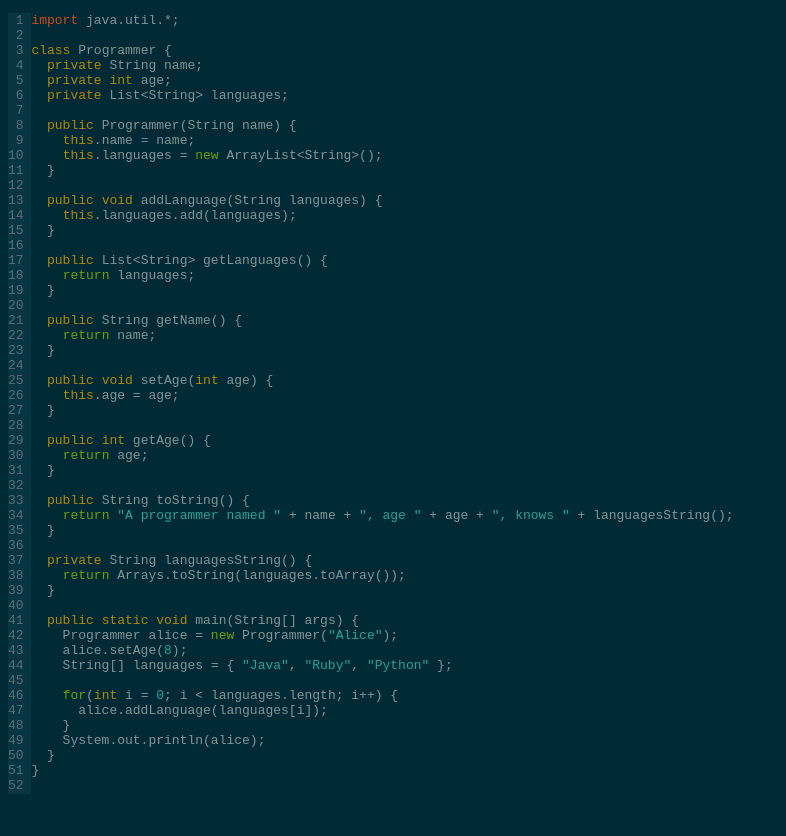
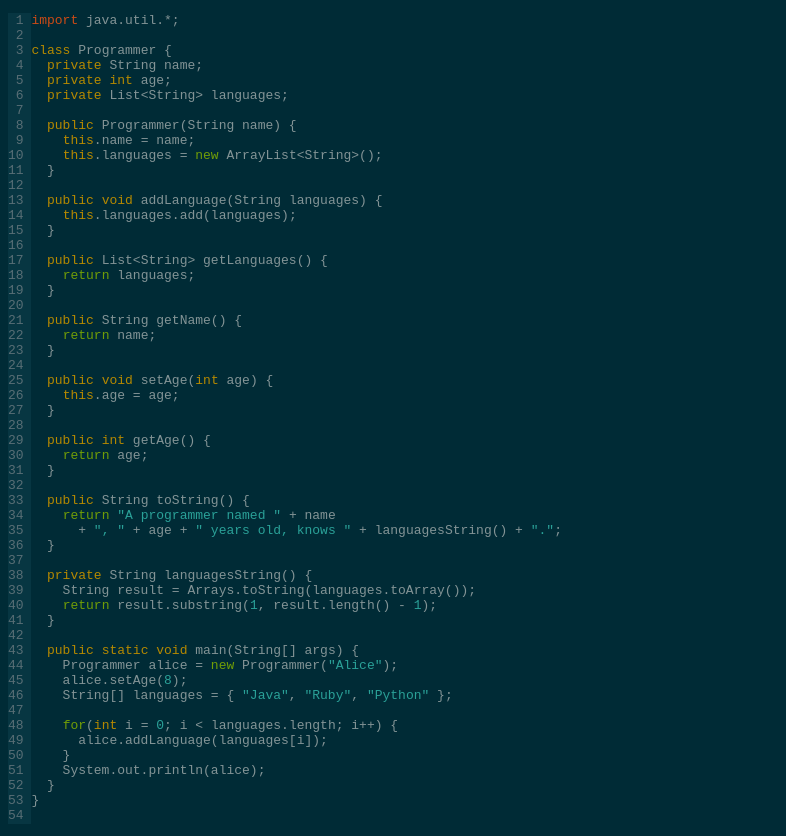
Before and after one commit to weilu/java-vs-ruby-syntax, a plain HTML site: page programmer.java.html in a window 1280 px wide. Shown: the whole page, without its empty margins (0-786 px from the left). Before the commit the page ends 806 px from the top, so only its background shows below. Drawn offline with Linux system fonts and the light colour scheme.

Commit message:
Update generated html pages (unimportant)

```diff
--- a/programmer.java.html
+++ b/programmer.java.html
@@ -2,7 +2,7 @@
 <html>
 <head>
 <meta http-equiv="content-type" content="text/html; charset=UTF-8">
-<title>~/workspace/gist/programmer.java.html</title>
+<title>~/workspace/java-vs-ruby-syntax/programmer.java.html</title>
 <meta name="Generator" content="Vim/7.3">
 <meta name="plugin-version" content="vim7.3_v12">
 <meta name="syntax" content="java">
@@ -56,25 +56,27 @@ body { font-family: monospace; color: #839496; background-color: #002b36; }
 <span class="LineNr">31 </span>  }
 <span class="LineNr">32 </span>
 <span class="LineNr">33 </span>  <span class="Type">public</span> String toString() {
-<span class="LineNr">34 </span>    <span class="Statement">return</span> <span class="Constant">&quot;A programmer named &quot;</span> + name + <span class="Constant">&quot;, age &quot;</span> + age + <span class="Constant">&quot;, knows &quot;</span> + languagesString();
-<span class="LineNr">35 </span>  }
-<span class="LineNr">36 </span>
-<span class="LineNr">37 </span>  <span class="Type">private</span> String languagesString() {
-<span class="LineNr">38 </span>    <span class="Statement">return</span> Arrays.toString(languages.toArray());
-<span class="LineNr">39 </span>  }
-<span class="LineNr">40 </span>
-<span class="LineNr">41 </span>  <span class="Type">public</span> <span class="Type">static</span> <span class="Type">void</span> main(String[] args) {
-<span class="LineNr">42 </span>    Programmer alice = <span class="Statement">new</span> Programmer(<span class="Constant">&quot;Alice&quot;</span>);
-<span class="LineNr">43 </span>    alice.setAge(<span class="Constant">8</span>);
-<span class="LineNr">44 </span>    String[] languages = { <span class="Constant">&quot;Java&quot;</span>, <span class="Constant">&quot;Ruby&quot;</span>, <span class="Constant">&quot;Python&quot;</span> };
-<span class="LineNr">45 </span>
-<span class="LineNr">46 </span>    <span class="Statement">for</span>(<span class="Type">int</span> i = <span class="Constant">0</span>; i &lt; languages.length; i++) {
-<span class="LineNr">47 </span>      alice.addLanguage(languages[i]);
-<span class="LineNr">48 </span>    }
-<span class="LineNr">49 </span>    System.out.println(alice);
-<span class="LineNr">50 </span>  }
-<span class="LineNr">51 </span>}
-<span class="LineNr">52 </span>
+<span class="LineNr">34 </span>    <span class="Statement">return</span> <span class="Constant">&quot;A programmer named &quot;</span> + name
+<span class="LineNr">35 </span>      + <span class="Constant">&quot;, &quot;</span> + age + <span class="Constant">&quot; years old, knows &quot;</span> + languagesString() + <span class="Constant">&quot;.&quot;</span>;
+<span class="LineNr">36 </span>  }
+<span class="LineNr">37 </span>
+<span class="LineNr">38 </span>  <span class="Type">private</span> String languagesString() {
+<span class="LineNr">39 </span>    String result = Arrays.toString(languages.toArray());
+<span class="LineNr">40 </span>    <span class="Statement">return</span> result.substring(<span class="Constant">1</span>, result.length() - <span class="Constant">1</span>);
+<span class="LineNr">41 </span>  }
+<span class="LineNr">42 </span>
+<span class="LineNr">43 </span>  <span class="Type">public</span> <span class="Type">static</span> <span class="Type">void</span> main(String[] args) {
+<span class="LineNr">44 </span>    Programmer alice = <span class="Statement">new</span> Programmer(<span class="Constant">&quot;Alice&quot;</span>);
+<span class="LineNr">45 </span>    alice.setAge(<span class="Constant">8</span>);
+<span class="LineNr">46 </span>    String[] languages = { <span class="Constant">&quot;Java&quot;</span>, <span class="Constant">&quot;Ruby&quot;</span>, <span class="Constant">&quot;Python&quot;</span> };
+<span class="LineNr">47 </span>
+<span class="LineNr">48 </span>    <span class="Statement">for</span>(<span class="Type">int</span> i = <span class="Constant">0</span>; i &lt; languages.length; i++) {
+<span class="LineNr">49 </span>      alice.addLanguage(languages[i]);
+<span class="LineNr">50 </span>    }
+<span class="LineNr">51 </span>    System.out.println(alice);
+<span class="LineNr">52 </span>  }
+<span class="LineNr">53 </span>}
+<span class="LineNr">54 </span>
 </pre>
 </body>
 </html>
```
Also changed, not shown: programmer.rb.html (+4 -4 lines).
